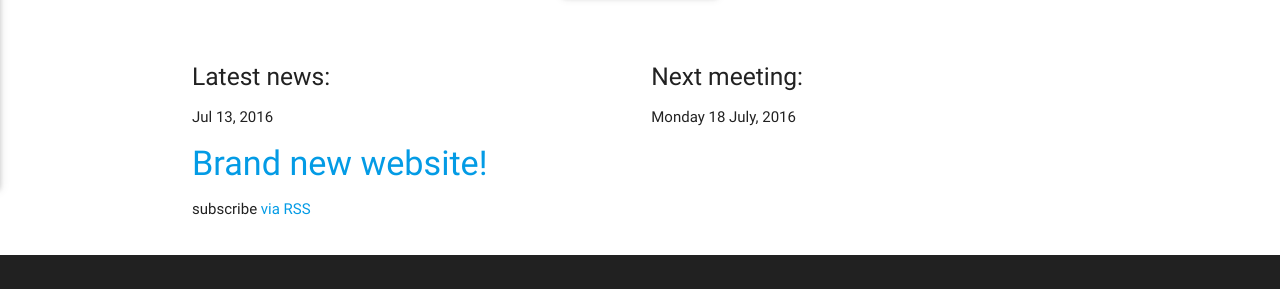
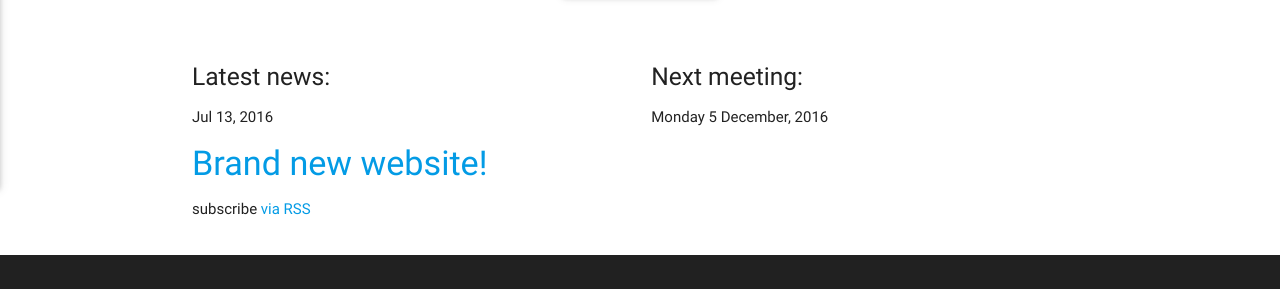
Before and after one commit to mattybrown/blenheimRoundTable, a Jekyll site: the page built from index.html, in a window 1280 px wide. Shown: the part 772-1061 px from the top of the page. Built offline with Jekyll 4.4.1, drawn with Linux system fonts in a browser that asks for light colours; nearby versions of some CDN libraries.

Commit message:
updated next meeting time

```diff
--- a/index.html
+++ b/index.html
@@ -22,6 +22,6 @@ layout: home
   </div>
   <div class="col l6 s12">
     <h5>Next meeting:</h5>
-    <p>Monday 18 July, 2016</p>
+    <p>Monday 5 December, 2016</p>
   </div>
 </div>
```
